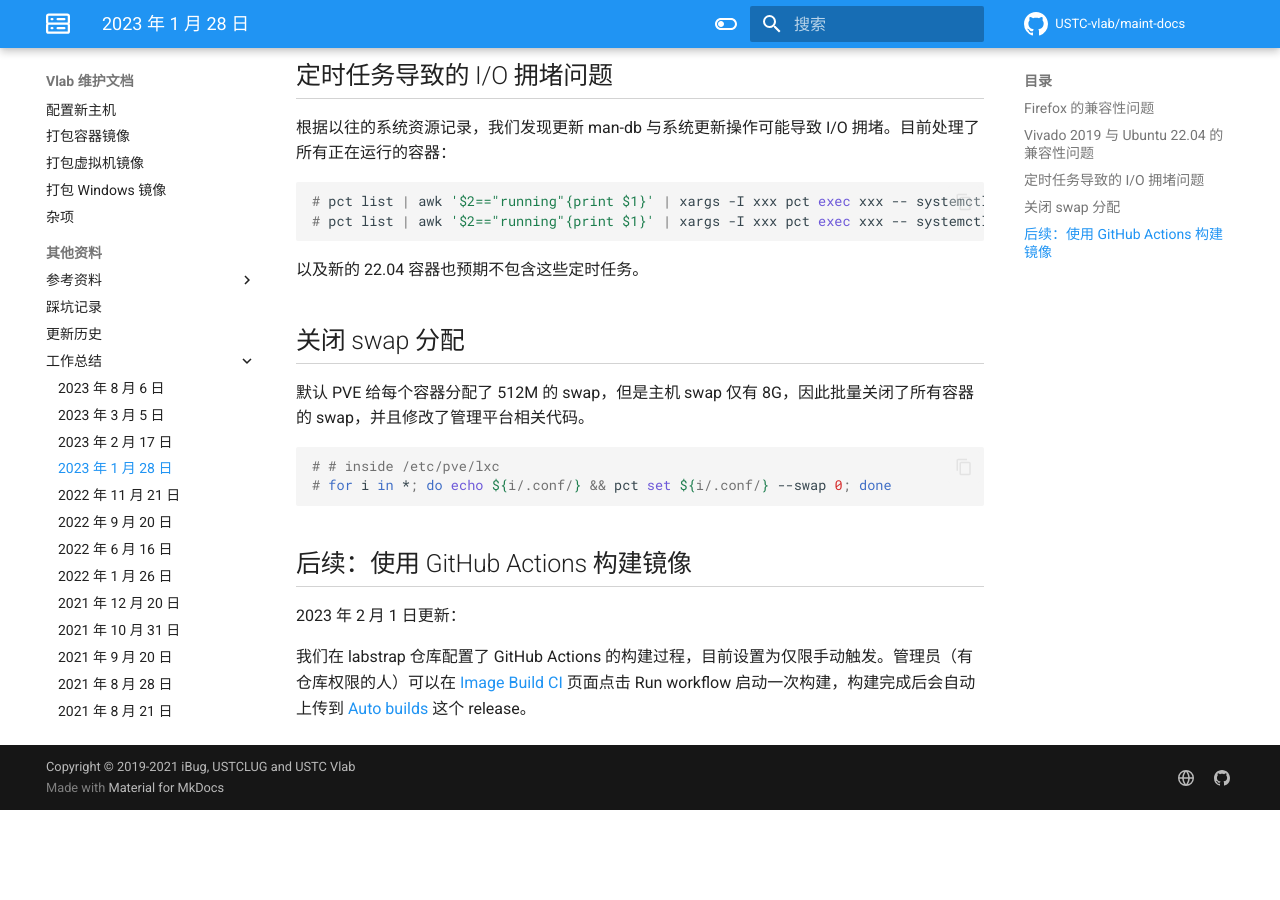
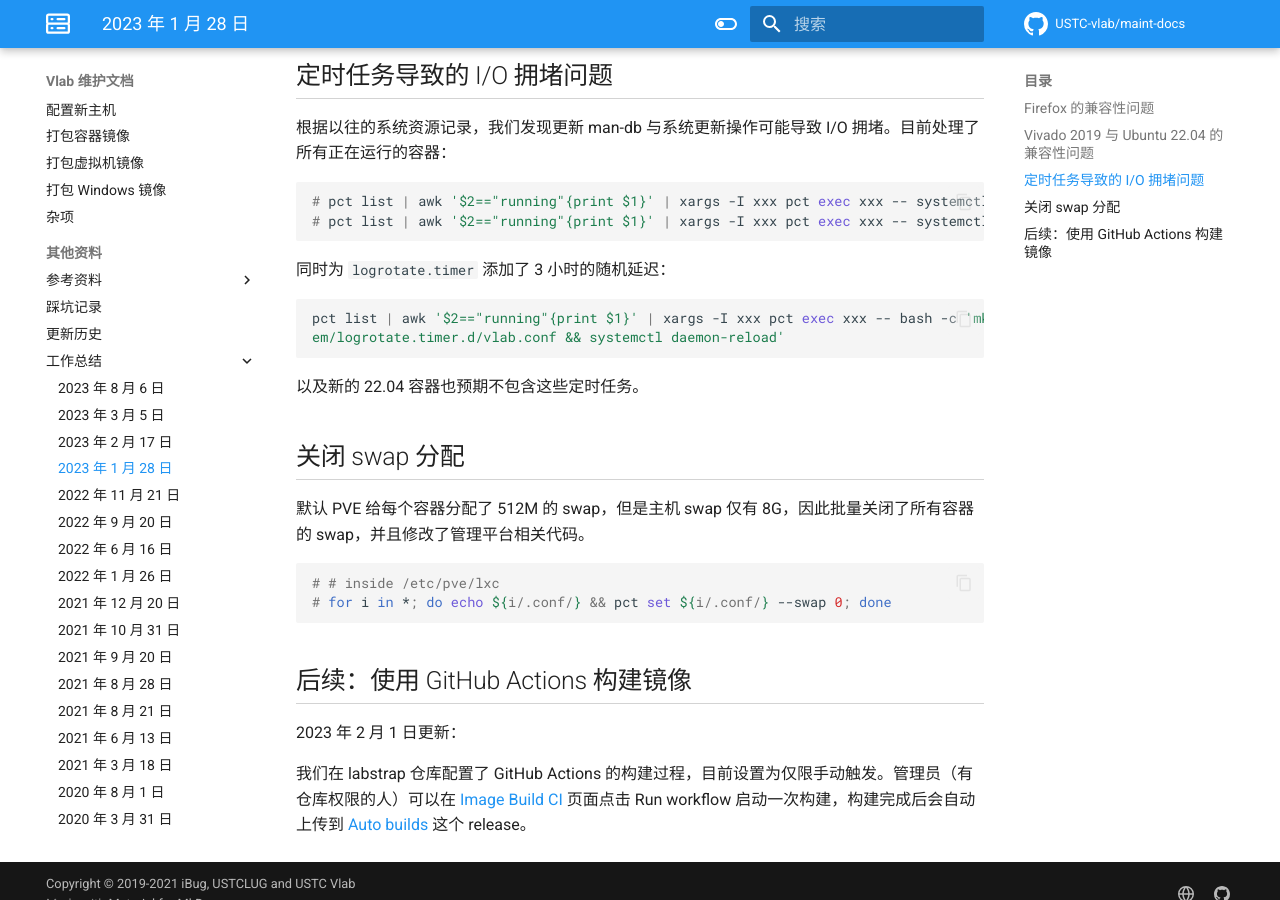
Before and after one commit to USTC-vlab/maint-docs, an MkDocs documentation site: the page built from docs/records/2023-01-28.md, in a window 1280 px wide and 900 px high, scrolled down 2322 px. Built offline with MkDocs 1.6.1 and Material for MkDocs 9.7.7, drawn with Linux system fonts in a browser that asks for light colours; comment, search, counter and statistics services are not loaded; before the commit the page ends 3132 px from its top, so only the background shows below that.

Commit message:
Add 2023-01-28 handling of logrotate.timer

````diff
--- a/docs/records/2023-01-28.md
+++ b/docs/records/2023-01-28.md
@@ -111,6 +111,13 @@
 # pct list | awk '$2=="running"{print $1}' | xargs -I xxx pct exec xxx -- systemctl disable apt-daily-upgrade.timer
 ```
 
+同时为 `logrotate.timer` 添加了 3 小时的随机延迟：
+
+```shell
+pct list | awk '$2=="running"{print $1}' | xargs -I xxx pct exec xxx -- bash -c 'mkdir -p /etc/systemd/system/logrotate.timer.d && echo -e "[Timer]\nRandomizedDelaySec=3h" > /etc/systemd/syst
+em/logrotate.timer.d/vlab.conf && systemctl daemon-reload'
+```
+
 以及新的 22.04 容器也预期不包含这些定时任务。
 
 ## 关闭 swap 分配
````
Also changed, not shown: docs/changelog.md (+2 -0 lines).
